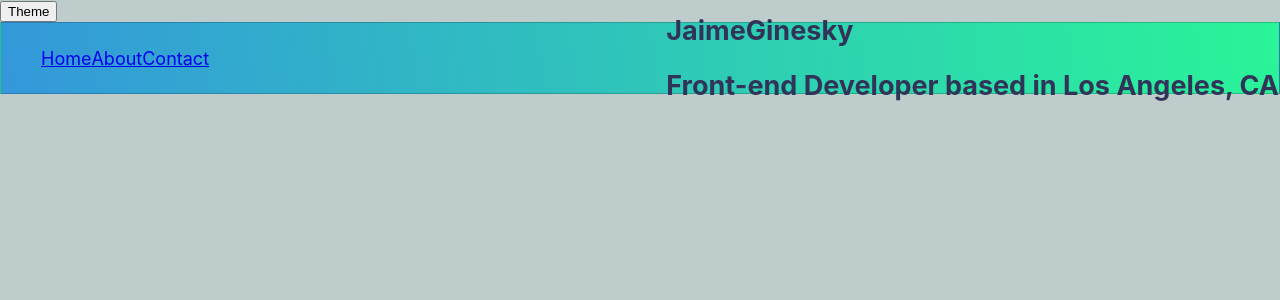
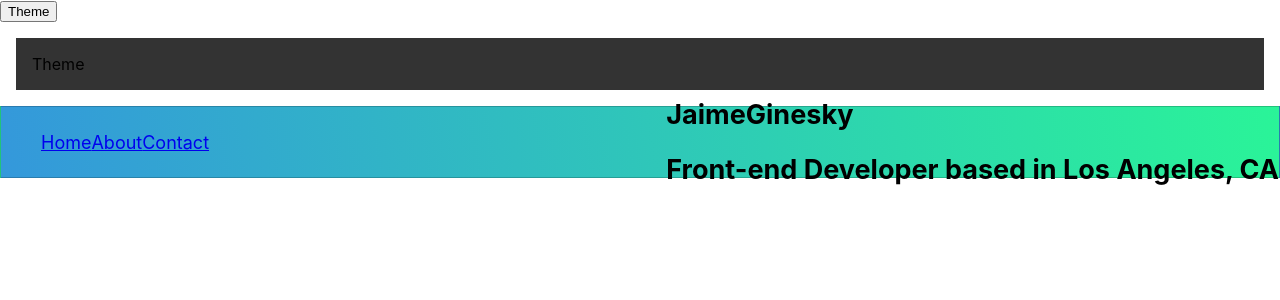
Before and after one commit to Jaime-Ginesky/jgreactwebsite, a React (Create React App) app: page / in a window 1280 px wide. Shown: the top 300 px of the page. Built offline with nearby package versions, Linux system fonts and the light colour scheme.

Commit message:
simplified darkTheme code

```diff
--- a/src/App.js
+++ b/src/App.js
@@ -1,5 +1,6 @@
 import { Routes, Route } from 'react-router-dom';
-import Themes from './components/themes/themes.component';
+import Context from './context/context.component';
+import { ThemeProvider } from './components/themes/themes.component';
 import { Fragment } from 'react';
 // import { useState, useEffect } from 'react';
 // import styled,  { ThemeProvider } from 'styled-components';
@@ -16,7 +17,9 @@ const App = () => {
 
   return (
     <Fragment>
-    <Themes />
+    <ThemeProvider>
+     <Context />
+     </ThemeProvider>
   <Routes>
     <Route path='/' element={<Navigation />}>
      <Route index element={<Home /> } />
--- a/src/components/themes/themes.component.js
+++ b/src/components/themes/themes.component.js
@@ -1,39 +1,61 @@
-import { useState, useEffect } from 'react';
-import styled,  { ThemeProvider } from 'styled-components';
-import { lightTheme, darkTheme, GlobalStyles } from './themes.styles';
+import React, { useState, useContext } from "react";
 
-const StyledApp = styled.div`
-color: ${(props) => props.theme.color};
-`
+// import { useState, useEffect } from 'react';
+// import styled,  { ThemeProvider } from 'styled-components';
+// import { lightTheme, darkTheme, GlobalStyles } from './themes.styles';
 
-const Themes = () => {
-    const [theme,setTheme] = useState('light');
-    const isDarkTheme = theme === "dark";
+// const StyledApp = styled.div`
+// color: ${(props) => props.theme.color};
+// `
+
+// const Themes = () => {
+//     const [theme,setTheme] = useState('light');
+//     const isDarkTheme = theme === "dark";
+
+//     const toggleTheme = () => {
+//       const updatedTheme = isDarkTheme ? "light" : "dark";
+//       setTheme(updatedTheme);
+//       localStorage.setItem("theme", updatedTheme);
+//     };
+
+//     useEffect(() => {
+//       const savedTheme = localStorage.getItem("theme");
+//       const prefersDark = window.matchMedia && window.matchMedia('(prefers-color-scheme: dark)').matches;
+//       if(savedTheme && ["dark", "light"].includes(savedTheme))
+//    {
+//     setTheme(savedTheme);
+//    } else if (prefersDark) {
+//     setTheme("dark");
+//    }
+//     },[]);
+
+export const ThemeContext = React.createContext()
+export const ThemeUpdateContext = React.createContext()
+
+export const useTheme = () => {
+    return useContext(ThemeContext)
+}
+
+export const useThemeUpdate = () => {
+    return useContext(ThemeUpdateContext)
+}
+
+export const ThemeProvider =({ children }) => {
+    const [darkTheme, setDarkTheme] = useState(true)
 
     const toggleTheme = () => {
-      const updatedTheme = isDarkTheme ? "light" : "dark";
-      setTheme(updatedTheme);
-      localStorage.setItem("theme", updatedTheme);
-    };
-
-    useEffect(() => {
-      const savedTheme = localStorage.getItem("theme");
-      const prefersDark = window.matchMedia && window.matchMedia('(prefers-color-scheme: dark)').matches;
-      if(savedTheme && ["dark", "light"].includes(savedTheme))
-   {
-    setTheme(savedTheme);
-   } else if (prefersDark) {
-    setTheme("dark");
-   }
-    },[]);
+        setDarkTheme(prevDarkTheme => !prevDarkTheme )
+    }
 
 return (
-    <ThemeProvider theme={theme === 'light' ? lightTheme : darkTheme}>
-     <GlobalStyles />
-      <StyledApp></StyledApp>
-       <button onClick={toggleTheme}>Theme</button>
-    </ThemeProvider>
+
+    <ThemeContext.Provider value={darkTheme}>
+      <ThemeUpdateContext.Provider value={toggleTheme}>
+        {children}
+      </ThemeUpdateContext.Provider>
+    </ThemeContext.Provider>
+
 )
-};
+}
 
-export default Themes;
+export default ThemeProvider;
--- /dev/null
+++ b/src/context/context.component.js
@@ -0,0 +1,18 @@
+import { useTheme, useThemeUpdate } from '../components/themes/themes.component';
+
+export default function Context() {
+    const darkTheme = useTheme()
+    const toggleTheme = useThemeUpdate()
+    const themeStyles = {
+        backgroundColor: darkTheme ? '#333' : '#CCC',
+        color: darkTheme ? 'CCC' : '#333',
+        padding: '1rem',
+        margin: '1rem'
+    }
+    return (
+        <>
+         <button onClick={toggleTheme}>Theme</button>
+         <div style={themeStyles}>Theme</div>
+        </>
+    )
+}
```
